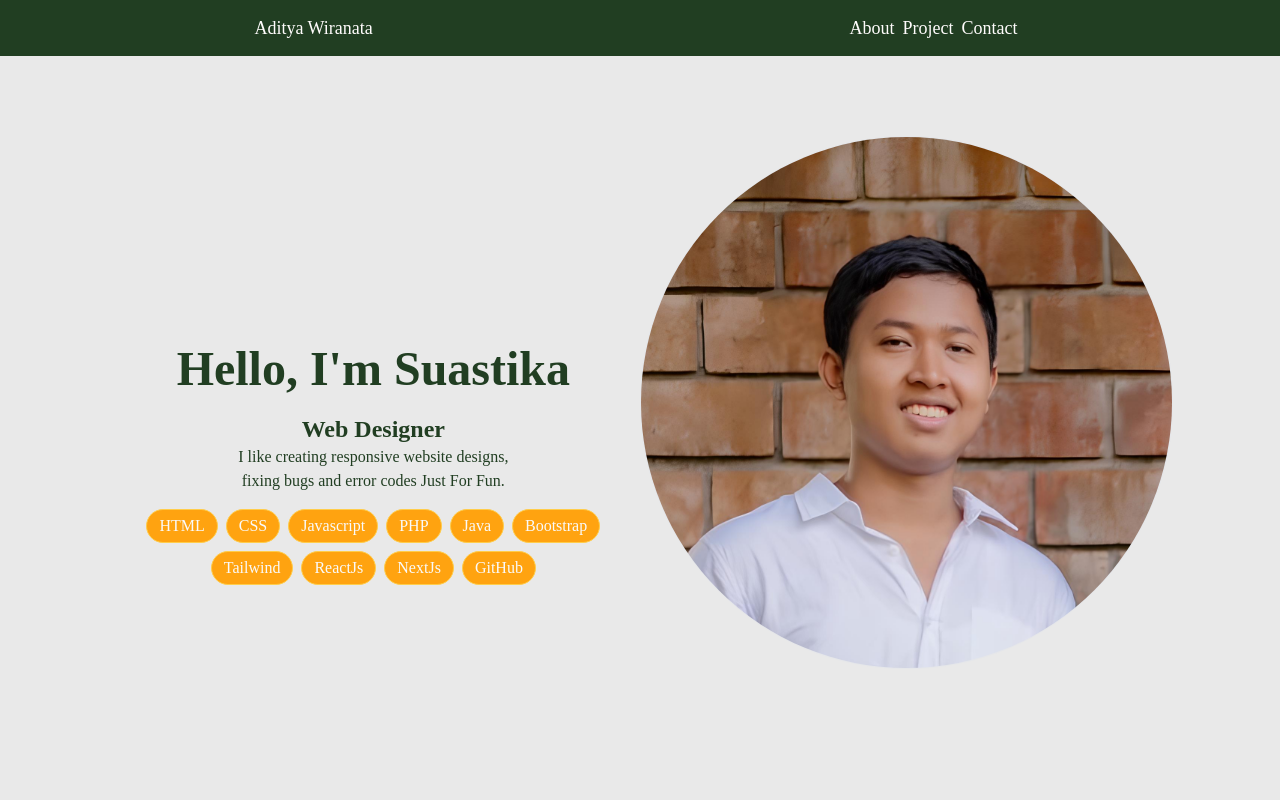
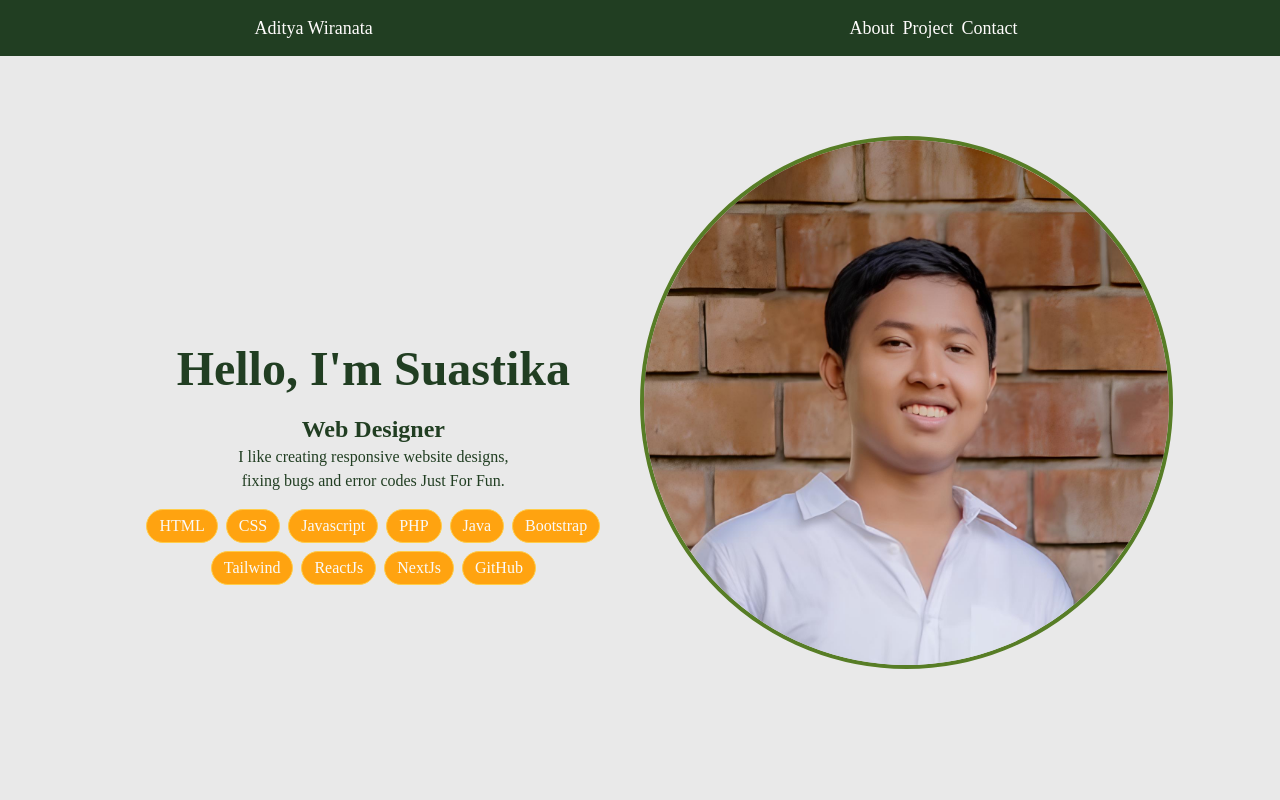
Before and after one commit to WirtzPendragon/Portofolio_nextJs, a Next.js app: page / in a window 1280 px wide. Shown: the top 800 px of the page. Built offline with nearby package versions, Linux system fonts and the light colour scheme.

Commit message:
border profile

```diff
--- a/src/pages/index.js
+++ b/src/pages/index.js
@@ -30,7 +30,7 @@ export default function Home() {
     <div className="w-6/12">
     <Image
     src={ImageProfile}
-    className="border  w-full rounded-full"
+    className="border-4  w-full rounded-full border-appGreen-500"
     />
     </div>
     </div>
```
